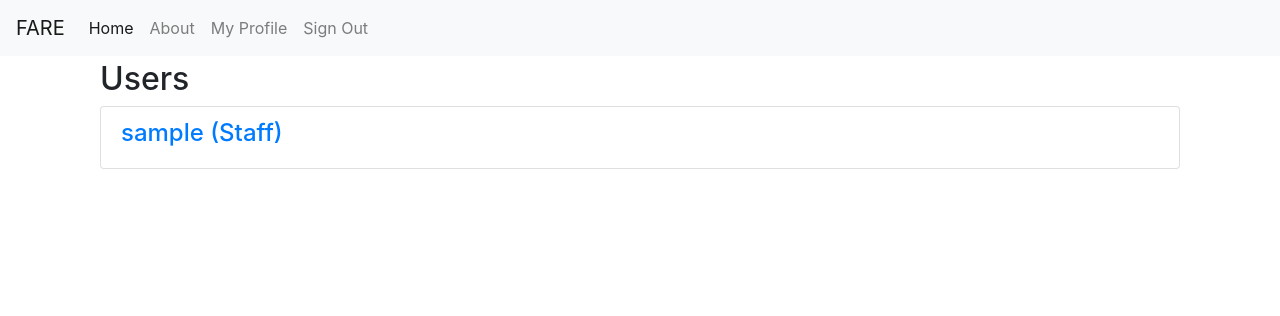
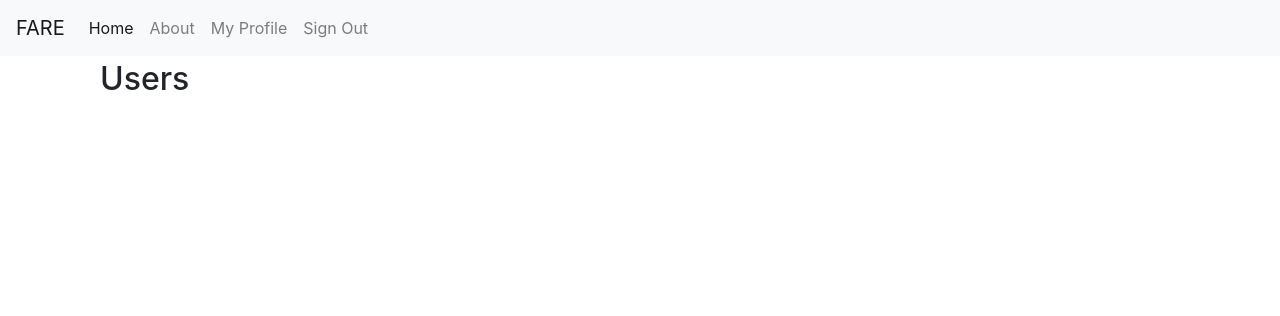
Before and after one commit to open-education-polito/fare-django, a Django app: page /users/ in a window 1280 px wide. Shown: the top 316 px of the page. Run offline with Django 3.2, Linux system fonts and the light colour scheme; a user stored in the database is signed in; tables that the repository leaves empty hold one stand-in row (values such as "Sample post"); parts of the project's set-up code (start-up, migrations or seed data) failed here and were passed over; some libraries are stand-ins or nearby versions.

Commit message:
fix: staff member can't modify anymore admin permissions

```diff
--- a/fare/templates/users/user_list.html
+++ b/fare/templates/users/user_list.html
@@ -8,6 +8,7 @@
 
   <div class="list-group">
     {% for user in user_list %}
+		{% if not user.is_superuser %}
 		  <a href="{% url 'users:detail' user.username %}" class="list-group-item">
 			<h4 class="list-group-item-heading">
 				{{ user.username }}
@@ -17,12 +18,13 @@
 			</h4>
 		  </a>
 			{% if request.user.staff_member %}
-			{% ifnotequal user.username request.user.username  %}
+				{% ifnotequal user.username request.user.username %}
 					<a class="btn btn-primary" type="submit"  href="{% url 'users:staff_permission' username=user.username %}" role="button" >
 						{% trans "Change" %}
 					</a>
 				{% endifnotequal %}
 			{% endif %}
+		{% endif %}
     {% endfor %}
   </div>
 </div>
--- a/fare/users/views.py
+++ b/fare/users/views.py
@@ -16,13 +16,15 @@ class ChangeStaffPermissionView(LoginRequiredMixin, UpdateView):
     template_name_suffix = '_change_permission'
 
     def get(self, request, *args, **kwargs):
-        if request.user.staff_member:
+        # verify if the user is a staff member and the requested user is not an admin
+        if request.user.staff_member and not User.objects.get(username=kwargs['username']).is_superuser:
             return super().get(request, *args, **kwargs)
         else:
             return HttpResponseRedirect(reverse("home"))
 
     def post(self, request, *args, **kwargs):
-        if request.user.staff_member:
+        # verify if the user is a staff member and the requested user is not an admin
+        if request.user.staff_member and not User.objects.get(username=kwargs['username']).is_superuser:
             return super().post(request, *args, **kwargs)
         else:
             return HttpResponseRedirect(reverse("home"))
```
Lines whose indentation alone changed are shown as unchanged.
